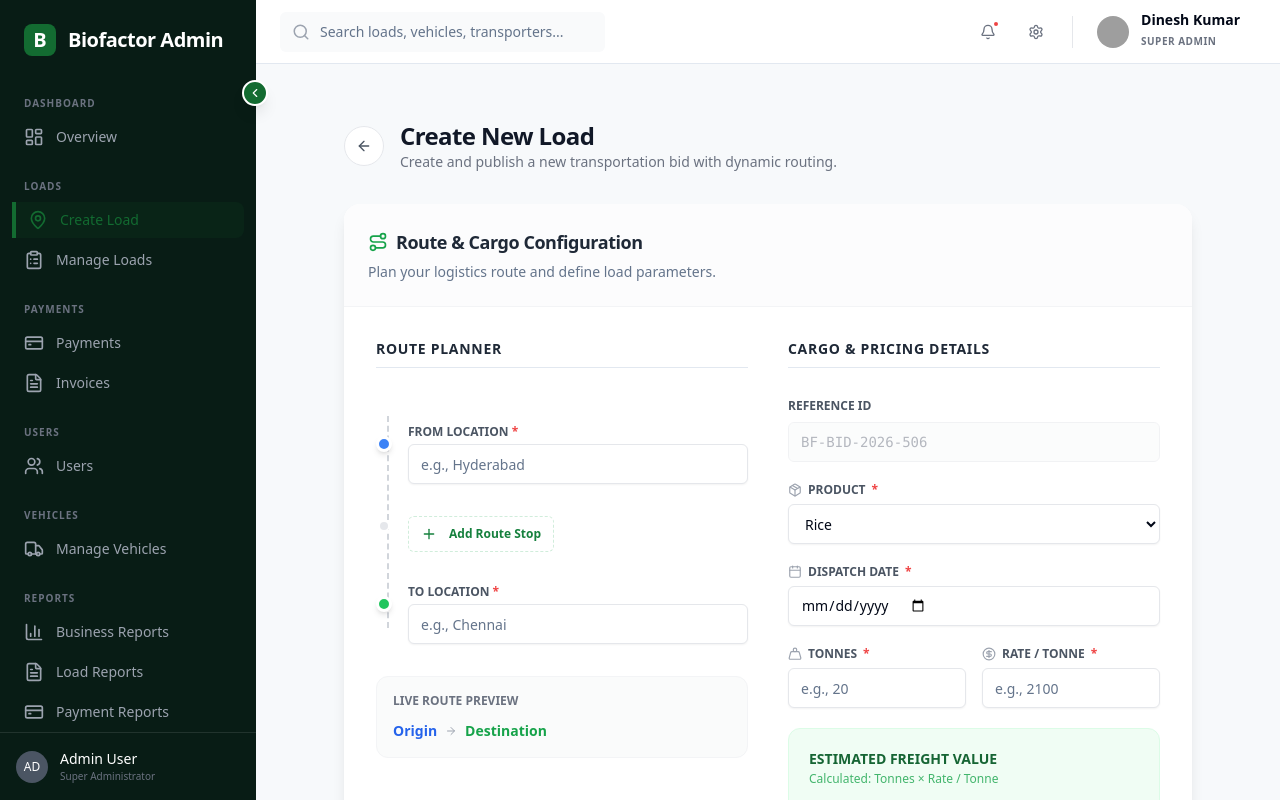
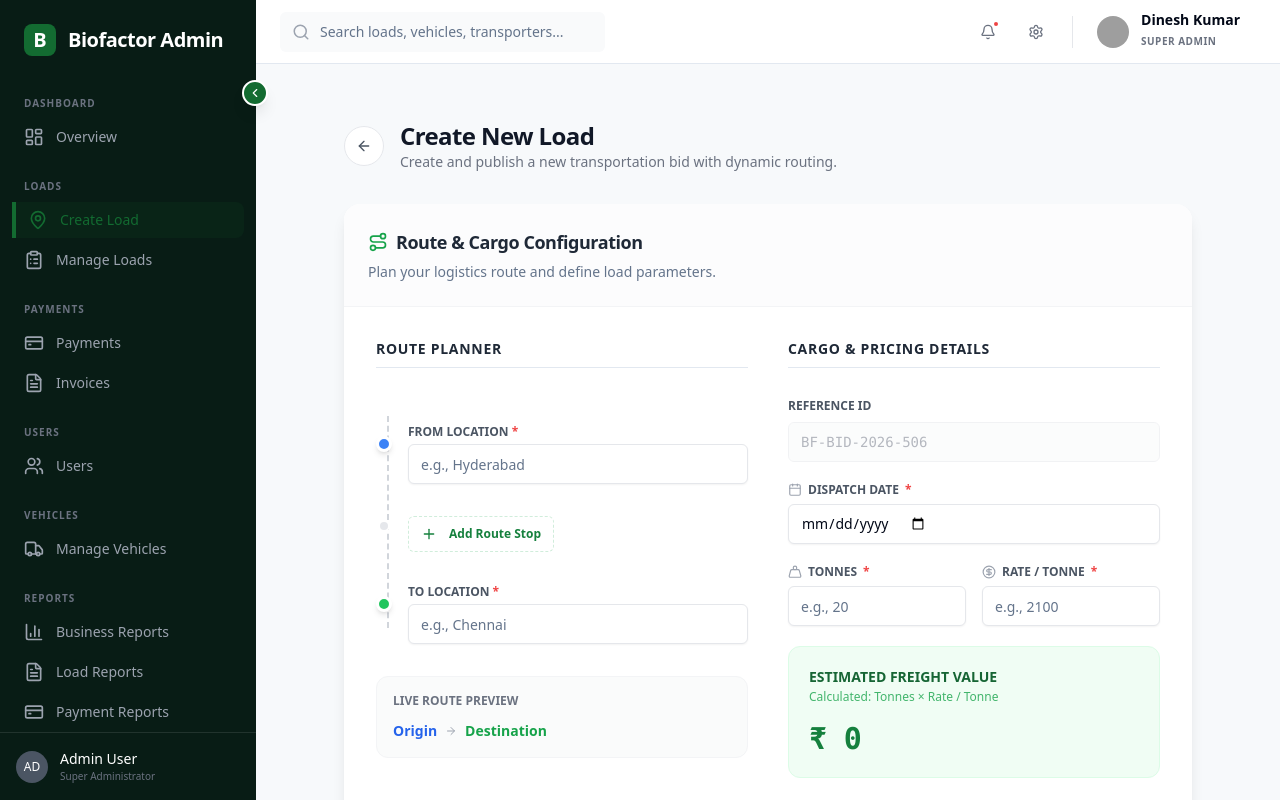
Before and after one commit to Saidinesh2004/Admin-dashboard-biofactor-app, a React (Vite) app: page /create-load in a window 1280 px wide. Built offline with nearby package versions, Linux system fonts and the light colour scheme; grey boxes are pictures that could not be loaded.

Commit message:
feat: remove product field from create load sections, default payload product to General, and optimize Quick Create layout to 3 columns

```diff
--- a/src/pages/dashboard/DashboardHome.tsx
+++ b/src/pages/dashboard/DashboardHome.tsx
@@ -46,7 +46,7 @@ export default function DashboardHome() {
   const [quickForm, setQuickForm] = useState({
     from: '',
     to: '',
-    product: 'Rice',
+    product: 'General',
     quantity: '',
     rate: '',
     date: ''
@@ -58,21 +58,14 @@ export default function DashboardHome() {
     const open = loads.filter(l => l.status === 'Open').length;
     const assigned = loads.filter(l => l.status === 'Assigned').length;
     const completed = loads.filter(l => l.status === 'Completed').length;
-
-    // Revenue is the sum of totalFreight for Completed & Assigned loads
-    const revenue = loads
-      .filter(l => l.status === 'Completed' || l.status === 'Assigned')
-      .reduce((sum, l) => sum + (l.totalFreight || 0), 0);
-
-    // Active vehicles is dynamically based on Assigned/Completed loads
-    const activeVehicles = assigned * 2 + completed * 1 + 5;
-
+    const revenue = loads.filter(l => l.status === 'Completed' || l.status === 'Assigned').reduce((acc, curr) => acc + (curr.totalFreight || 0), 0);
+    const activeVehicles = loads.filter(l => l.status === 'Assigned').length;
     return { total, open, assigned, completed, revenue, activeVehicles };
   }, [loads]);
 
   const handleQuickSubmit = (e: React.FormEvent) => {
     e.preventDefault();
-    if (!quickForm.from || !quickForm.to || !quickForm.product || !quickForm.quantity || !quickForm.rate || !quickForm.date) {
+    if (!quickForm.from || !quickForm.to || !quickForm.quantity || !quickForm.rate || !quickForm.date) {
       toast({ title: 'Validation Error', description: 'Please fill all quick form fields', variant: 'destructive' });
       return;
     }
@@ -91,7 +84,7 @@ export default function DashboardHome() {
         from: quickForm.from,
         stops: [],
         to: quickForm.to,
-        product: quickForm.product,
+        product: 'General',
         tonnes: tonnes,
         ratePerTonne: ratePerTonne,
         totalFreight: totalFreight,
@@ -106,7 +99,7 @@ export default function DashboardHome() {
         className: "bg-green-600 text-white border-none"
       });
 
-      setQuickForm({ from: '', to: '', product: 'Rice', quantity: '', rate: '', date: '' });
+      setQuickForm({ from: '', to: '', product: 'General', quantity: '', rate: '', date: '' });
       navigate('/loads');
     }, 1000);
   };
@@ -306,29 +299,11 @@ export default function DashboardHome() {
                   <Input value={quickForm.to} onChange={e => setQuickForm({...quickForm, to: e.target.value})} placeholder="City, State" className="bg-gray-50 border-gray-100 focus-visible:ring-green-500" />
                 </div>
               </div>
-              <div className="grid grid-cols-2 gap-4">
-                <div className="space-y-1.5">
-                  <label className="text-xs font-bold text-gray-600 uppercase">Product Type</label>
-                  <select
-                    value={quickForm.product}
-                    onChange={e => setQuickForm({...quickForm, product: e.target.value})}
-                    className="flex h-10 w-full rounded-md border border-gray-200 bg-white px-3 py-2 text-sm shadow-sm outline-none focus:ring-2 focus:ring-green-500"
-                  >
-                    <option value="Rice">Rice</option>
-                    <option value="Wheat">Wheat</option>
-                    <option value="Oranges">Oranges</option>
-                    <option value="Sugar">Sugar</option>
-                    <option value="Cement">Cement</option>
-                    <option value="Steel">Steel</option>
-                    <option value="Chemicals">Chemicals</option>
-                  </select>
-                </div>
+              <div className="grid grid-cols-3 gap-4">
                 <div className="space-y-1.5">
                   <label className="text-xs font-bold text-gray-600 uppercase">Quantity (Tonnes)</label>
                   <Input value={quickForm.quantity} onChange={e => setQuickForm({...quickForm, quantity: e.target.value})} type="number" placeholder="0.00" className="bg-gray-50 border-gray-100 focus-visible:ring-green-500" />
                 </div>
-              </div>
-              <div className="grid grid-cols-2 gap-4">
                 <div className="space-y-1.5">
                   <label className="text-xs font-bold text-gray-600 uppercase">Base Rate / Tonne</label>
                   <div className="relative">
--- a/src/pages/loads/CreateLoadPage.tsx
+++ b/src/pages/loads/CreateLoadPage.tsx
@@ -113,7 +113,7 @@ export default function CreateLoadPage() {
         from: formData.fromLocation,
         stops: validStops,
         to: formData.toLocation,
-        product: formData.product,
+        product: 'General',
         tonnes: parseFloat(formData.tonnes),
         ratePerTonne: parseFloat(formData.costPerTonne),
         totalFreight: totalFreight,
@@ -306,28 +306,6 @@ export default function CreateLoadPage() {
                       />
                     </div>
 
-                    {/* Product Selection */}
-                    <div className="space-y-1.5">
-                      <label className="text-xs font-bold text-gray-600 uppercase flex items-center gap-1.5">
-                        <Package className="w-3.5 h-3.5 text-gray-400" />
-                        Product <span className="text-red-500">*</span>
-                      </label>
-                      <select
-                        name="product"
-                        value={formData.product}
-                        onChange={handleChange}
-                        className="flex h-10 w-full rounded-md border border-gray-200 bg-white px-3 py-2 text-sm shadow-sm transition-all focus:outline-none focus:ring-2 focus:ring-green-500 focus:ring-offset-2"
-                      >
-                        <option value="Rice">Rice</option>
-                        <option value="Wheat">Wheat</option>
-                        <option value="Oranges">Oranges</option>
-                        <option value="Sugar">Sugar</option>
-                        <option value="Cement">Cement</option>
-                        <option value="Steel">Steel</option>
-                        <option value="Chemicals">Chemicals</option>
-                      </select>
-                    </div>
-
                     {/* Dispatch Date */}
                     <div className="space-y-1.5">
                       <label className="text-xs font-bold text-gray-600 uppercase flex items-center gap-1.5">
```
